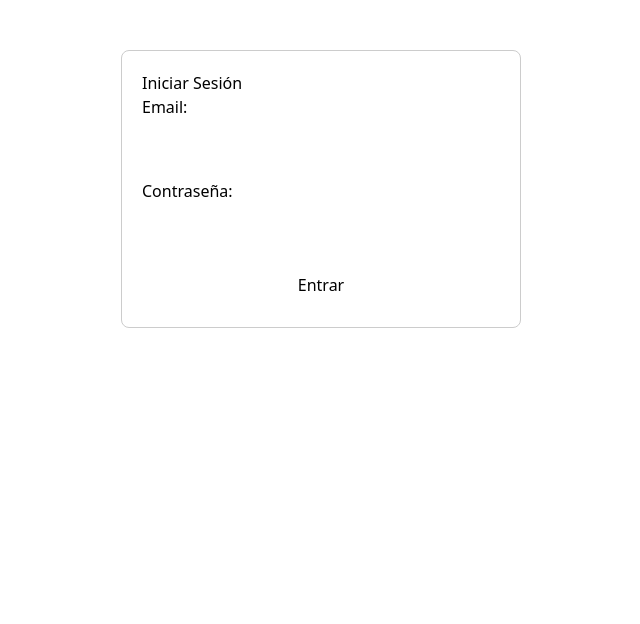
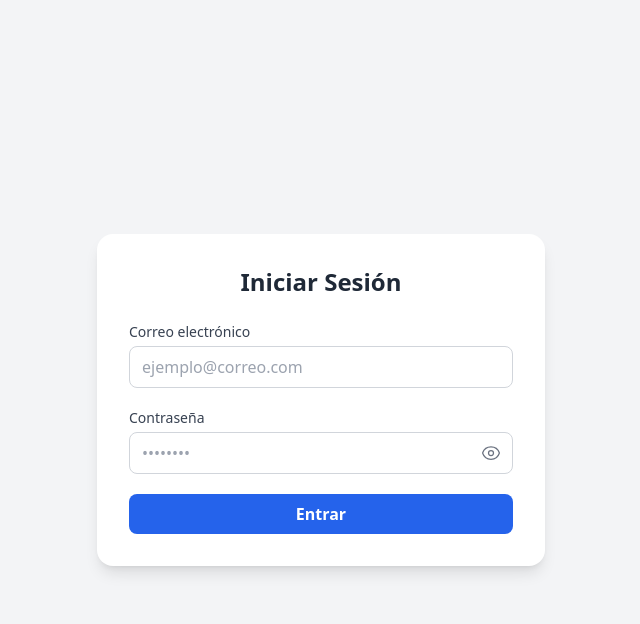
Before and after one commit to Cracklitrox/Capstone, a React (Create React App) app in the folder sistema-reservas/frontend/: page / in a window 1280 px wide. Shown: the top 624 px of the page, without its empty margins (319-959 px from the left). Built offline with nearby package versions, Linux system fonts and the light colour scheme.

Commit message:
Agregar @heroicons/react y mejorar el diseño de la página de inicio de sesión

```diff
--- a/sistema-reservas/frontend/package.json
+++ b/sistema-reservas/frontend/package.json
@@ -3,6 +3,7 @@
   "version": "0.1.0",
   "private": true,
   "dependencies": {
+    "@heroicons/react": "^2.2.0",
     "@testing-library/dom": "^10.4.1",
     "@testing-library/react": "^16.3.0",
     "@testing-library/user-event": "^13.5.0",
--- a/sistema-reservas/frontend/src/pages/login.jsx
+++ b/sistema-reservas/frontend/src/pages/login.jsx
@@ -1,49 +1,82 @@
-import React, { useState } from 'react';
+import React, { useState } from "react";
+import { EyeIcon, EyeSlashIcon } from "@heroicons/react/24/outline";
 
 const Login = () => {
-  const [email, setEmail] = useState('');
-  const [password, setPassword] = useState('');
-  const [error, setError] = useState('');
+  const [email, setEmail] = useState("");
+  const [password, setPassword] = useState("");
+  const [showPassword, setShowPassword] = useState(false);
+  const [error, setError] = useState("");
 
-  const handleSubmit = (e) => {
+  const handleSubmit = async (e) => {
     e.preventDefault();
-    // Aquí puedes agregar la lógica de autenticación
-    if (email === 'admin@example.com' && password === '123456') {
-      alert('Login exitoso');
-      setError('');
-      // Redirigir o guardar token aquí
+
+    // Aquí luego se conectará al backend con axios/fetch
+    if (email === "admin@gmail.com" && password === "123") {
+      setError("");
+      alert("Login exitoso ✅");
     } else {
-      setError('Credenciales incorrectas');
+      setError("Credenciales incorrectas ❌");
     }
   };
 
   return (
-    <div style={{ maxWidth: 400, margin: '50px auto', padding: 20, border: '1px solid #ccc', borderRadius: 8 }}>
-      <h2>Iniciar Sesión</h2>
-      <form onSubmit={handleSubmit}>
-        <div style={{ marginBottom: 16 }}>
-          <label>Email:</label>
+    <div className="flex min-h-screen items-center justify-center bg-gray-100">
+      <div className="w-full max-w-md rounded-2xl bg-white p-8 shadow-lg">
+        <h2 className="mb-6 text-center text-2xl font-bold text-gray-800">
+          Iniciar Sesión
+        </h2>
+        <form onSubmit={handleSubmit} className="space-y-5">
+          <div>
+            <label className="mb-1 block text-sm font-medium text-gray-700">
+              Correo electrónico
+            </label>
             <input
               type="email"
+              className="w-full rounded-lg border border-gray-300 px-3 py-2 text-gray-800 focus:border-blue-500 focus:outline-none focus:ring-2 focus:ring-blue-200"
+              placeholder="ejemplo@correo.com"
               value={email}
-            onChange={e => setEmail(e.target.value)}
+              onChange={(e) => setEmail(e.target.value)}
               required
-            style={{ width: '100%', padding: 8, marginTop: 4 }}
             />
           </div>
-        <div style={{ marginBottom: 16 }}>
-          <label>Contraseña:</label>
+
+          <div>
+            <label className="mb-1 block text-sm font-medium text-gray-700">
+              Contraseña
+            </label>
+            <div className="relative">
               <input
-            type="password"
+                type={showPassword ? "text" : "password"}
+                className="w-full rounded-lg border border-gray-300 px-3 py-2 pr-10 text-gray-800 focus:border-blue-500 focus:outline-none focus:ring-2 focus:ring-blue-200"
+                placeholder="••••••••"
                 value={password}
-            onChange={e => setPassword(e.target.value)}
+                onChange={(e) => setPassword(e.target.value)}
                 required
-            style={{ width: '100%', padding: 8, marginTop: 4 }}
               />
+              <button
+                type="button"
+                className="absolute right-3 top-1/2 -translate-y-1/2 text-gray-500 hover:text-gray-700"
+                onClick={() => setShowPassword(!showPassword)}
+              >
+                {showPassword ? (
+                  <EyeSlashIcon className="h-5 w-5" />
+                ) : (
+                  <EyeIcon className="h-5 w-5" />
+                )}
+              </button>
             </div>
-        {error && <div style={{ color: 'red', marginBottom: 16 }}>{error}</div>}
-        <button type="submit" style={{ width: '100%', padding: 10 }}>Entrar</button>
+          </div>
+
+          {error && <div className="text-sm text-red-600">{error}</div>}
+
+          <button
+            type="submit"
+            className="w-full rounded-lg bg-blue-600 px-4 py-2 font-semibold text-white transition hover:bg-blue-700"
+          >
+            Entrar
+          </button>
         </form>
+      </div>
     </div>
   );
 };
```
Also changed, not shown: 1 other file (tests, documents, lock files or other folders). Lines whose indentation alone changed are shown as unchanged.
